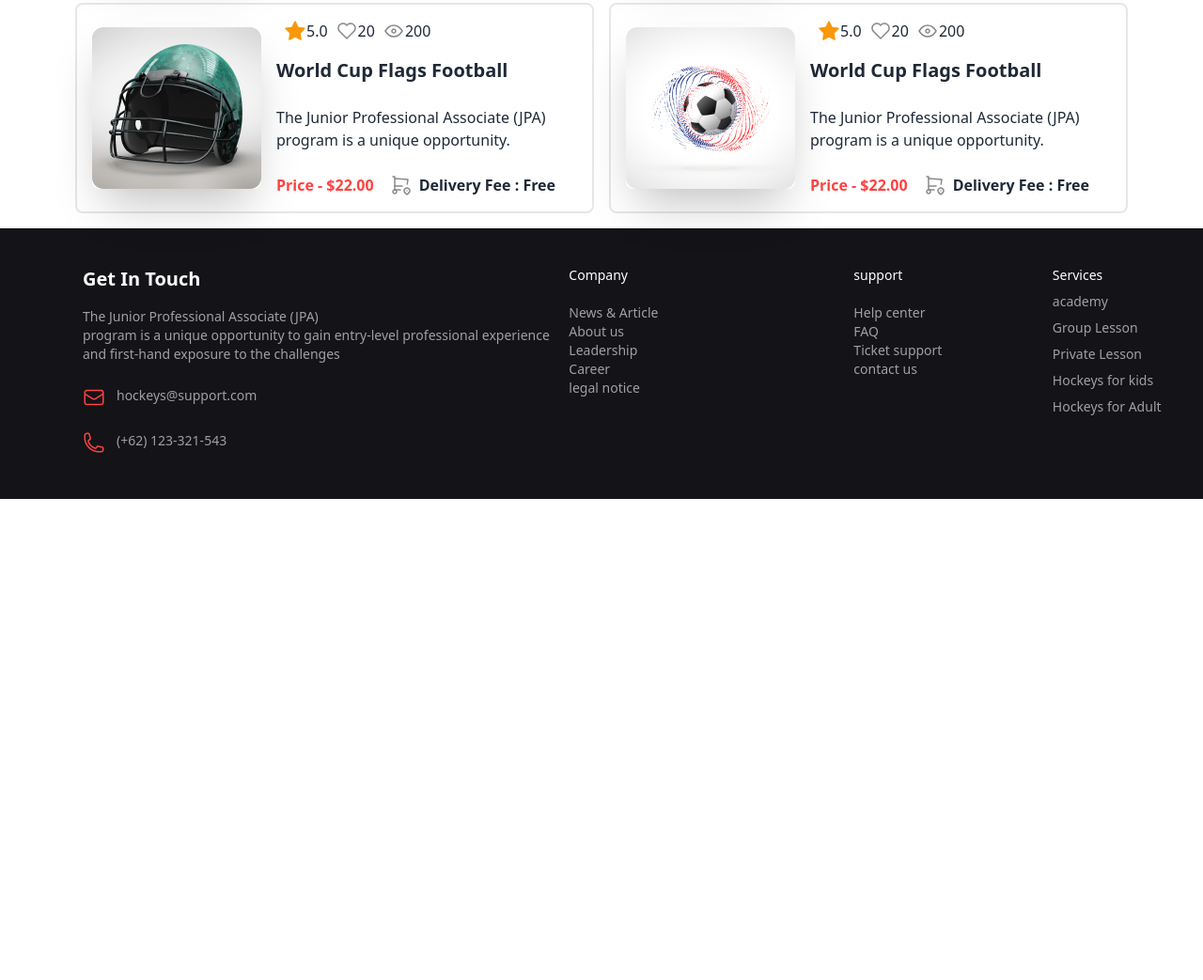
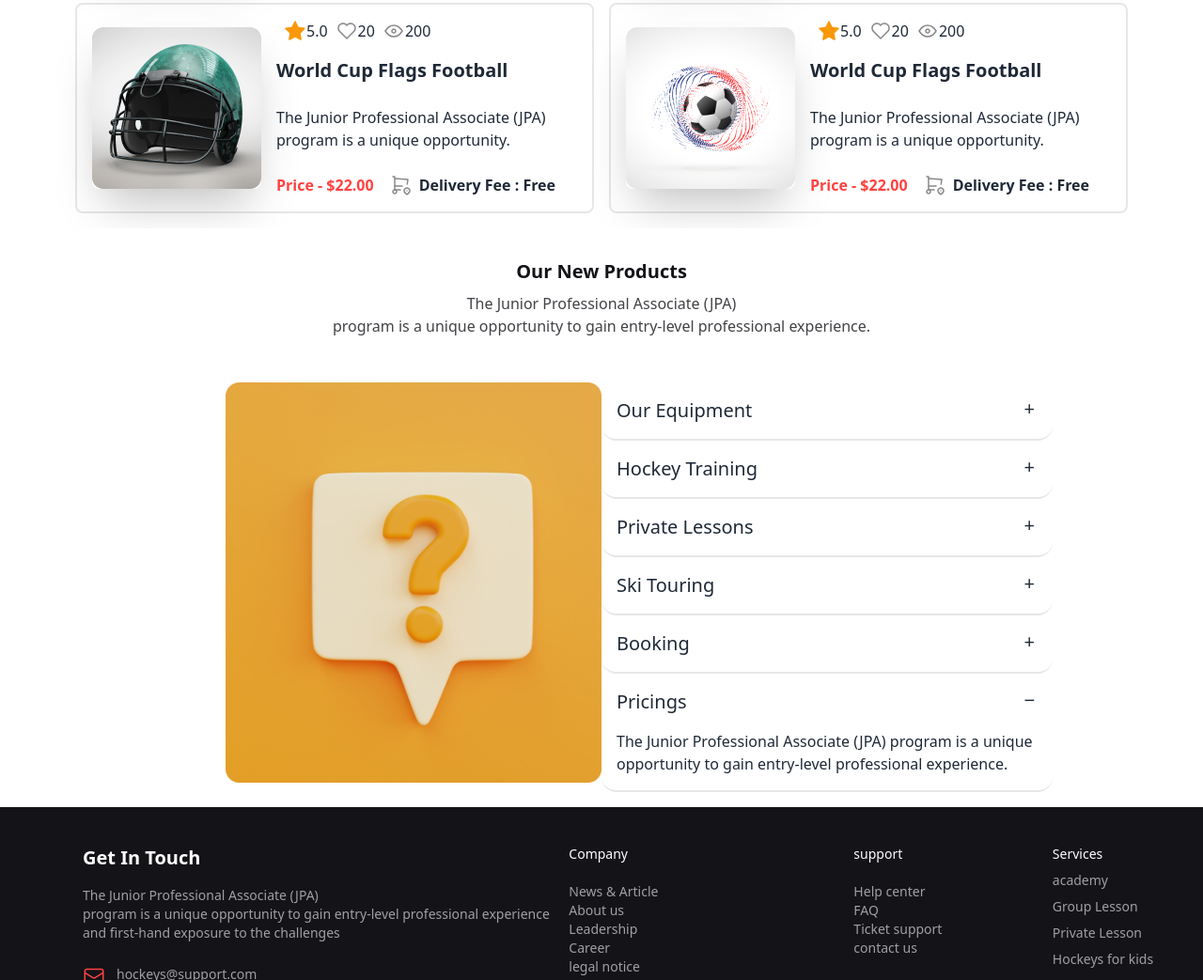
Before and after one commit to TaheeraTabassum/B9A3-Hockeys, a plain HTML site: page index.html in a window 1280 px wide. Shown: the part 2411-3454 px from the top of the page at 94% size. Before the commit the page ends 2942 px from the top, so only its background shows below. Drawn offline with nearby package versions, Linux system fonts and the light colour scheme.

Commit message:
client question added

```diff
--- a/index.html
+++ b/index.html
@@ -355,6 +355,89 @@
       </div>
     </section>
 
+    <!--client question section-->
+
+    <section class=" w-full mb-4 px-4 lg:px-20 lg:mt-4 lg:mx-auto">
+      <div class="card w-full mb-4 mt-32  bg-white text-neutral-content  px-4 lg:px-20 lg:mt-4 mx-auto ">
+        <div class="card-body items-center text-center px-4">
+          <h2 class="card-title text-[#131318]">Our New Products</h2>
+          <p class="text-[#424247]">The Junior Professional Associate (JPA) <br> program is a unique opportunity to
+            gain entry-level professional experience.</p>
+        </div>
+      </div>
+      <div class="lg:flex px-4 lg:px-20 lg:mt-4 mx-auto w-full">
+        <div class="flex-1 w-full ">
+          <img class="lg:pl-20" src="./B9A3-Hockeys-main/Images/11.png" alt="">
+        </div>
+        <div class="flex-1 pl-0">
+          <div class="flex flex-col">
+            <div class="collapse collapse-plus bg-[#FFF] border-b-[#1313181A] border-b-2 ">
+              <input type="radio" name="my-accordion-3" checked="checked" />
+              <div class="collapse-title text-xl font-medium">
+                Our Equipment
+              </div>
+              <div class="collapse-content">
+                <p>The Junior Professional Associate (JPA)
+                  program is a unique opportunity to gain entry-level professional experience.</p>
+              </div>
+            </div>
+            <div class="collapse collapse-plus bg-[#FFF] border-b-[#1313181A] border-b-2 ">
+              <input type="radio" name="my-accordion-3" checked="checked" />
+              <div class="collapse-title text-xl font-medium">
+                Hockey Training
+              </div>
+              <div class="collapse-content">
+                <p>The Junior Professional Associate (JPA)
+                  program is a unique opportunity to gain entry-level professional experience.</p>
+              </div>
+            </div>
+            <div class="collapse collapse-plus bg-[#FFF] border-b-[#1313181A] border-b-2 ">
+              <input type="radio" name="my-accordion-3" checked="checked" />
+              <div class="collapse-title text-xl font-medium">
+                Private Lessons
+              </div>
+              <div class="collapse-content">
+                <p>The Junior Professional Associate (JPA)
+                  program is a unique opportunity to gain entry-level professional experience.</p>
+              </div>
+            </div>
+            <div class="collapse collapse-plus bg-[#FFF] border-b-[#1313181A] border-b-2 ">
+              <input type="radio" name="my-accordion-3" checked="checked" />
+              <div class="collapse-title text-xl font-medium">
+                Ski Touring
+              </div>
+              <div class="collapse-content">
+                <p>The Junior Professional Associate (JPA)
+                  program is a unique opportunity to gain entry-level professional experience.</p>
+              </div>
+            </div>
+            <div class="collapse collapse-plus bg-[#FFF] border-b-[#1313181A] border-b-2 ">
+              <input type="radio" name="my-accordion-3" checked="checked" />
+              <div class="collapse-title text-xl font-medium">
+                Booking
+              </div>
+              <div class="collapse-content">
+                <p>The Junior Professional Associate (JPA)
+                  program is a unique opportunity to gain entry-level professional experience.</p>
+              </div>
+            </div>
+            <div class="collapse collapse-plus bg-[#FFF] border-b-[#1313181A] border-b-2 ">
+              <input type="radio" name="my-accordion-3" checked="checked" />
+              <div class="collapse-title text-xl font-medium">
+                Pricings
+              </div>
+              <div class="collapse-content">
+                <p>The Junior Professional Associate (JPA)
+                  program is a unique opportunity to gain entry-level professional experience.</p>
+              </div>
+            </div>
+
+          </div>
+        </div>
+      </div>
+
+      </section>
+
   </main>
     <footer class="footer p-10 bg-[#131318] text-base-content ">
       <nav class="text-[#FFFFFF99] pl-12">
```
